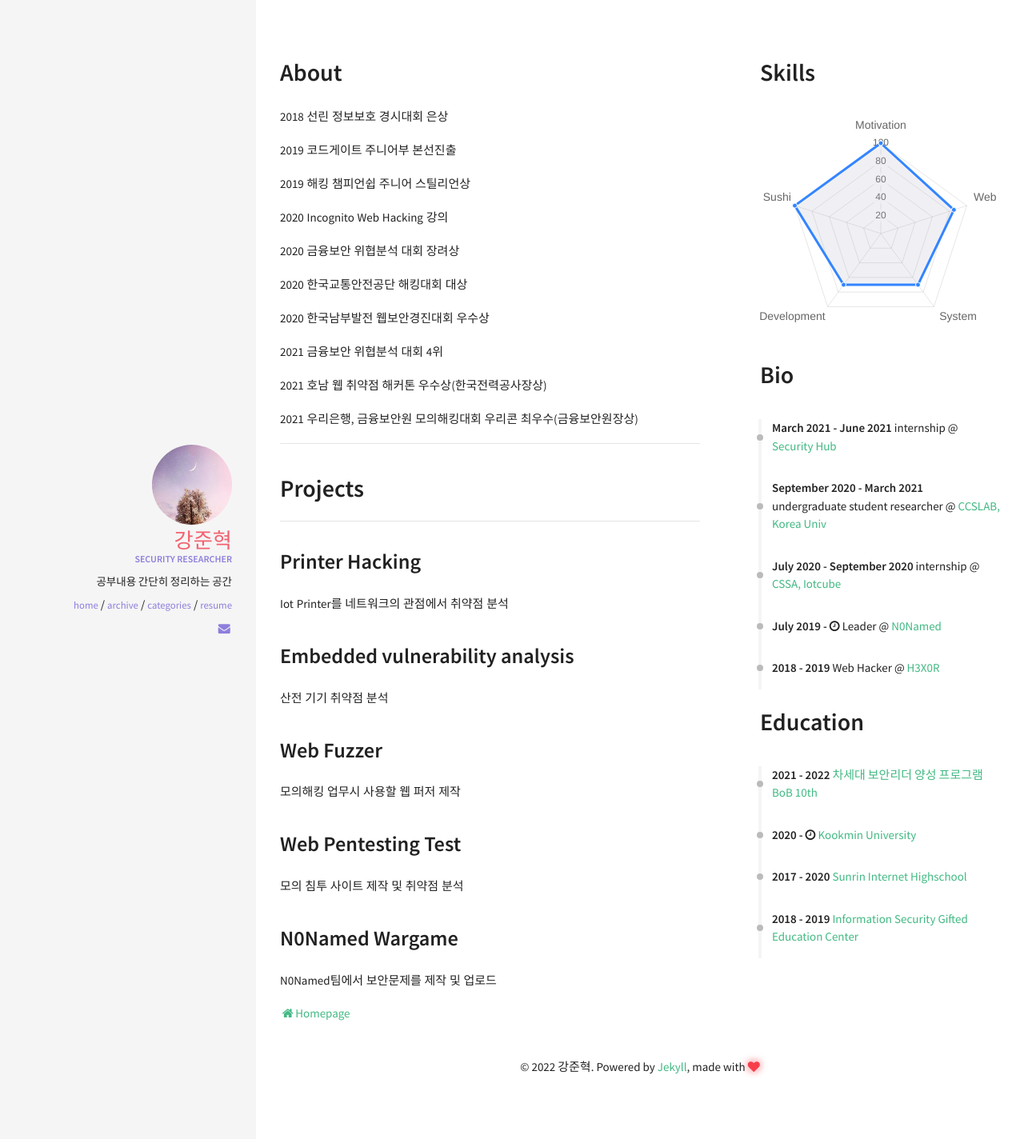
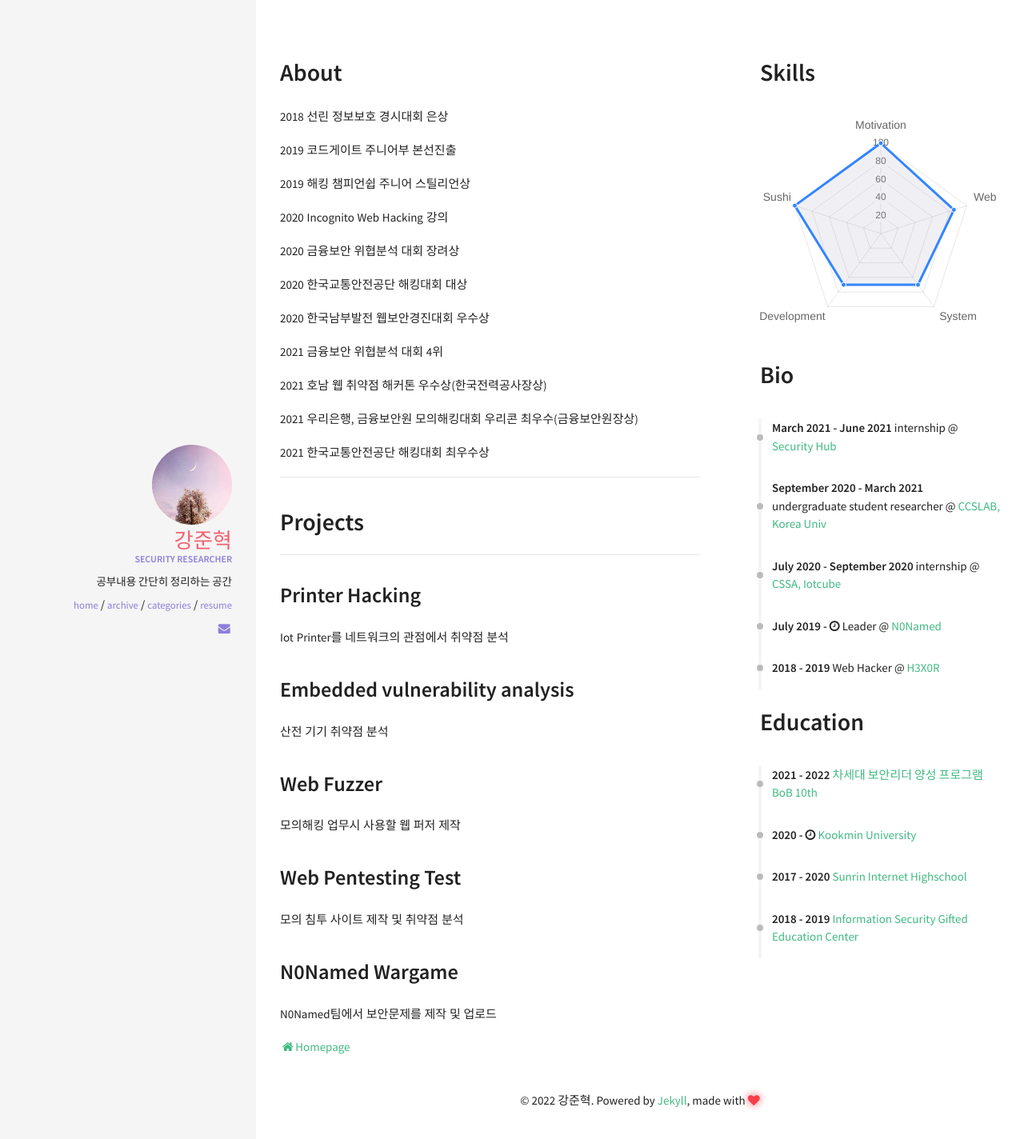
Before and after one commit to kangsecu/kangsecu.github.io, a Jekyll site: the page built from resume.html, in a window 1280 px wide. Shown: the top 1424 px of the page at 80% size. Built offline with Jekyll 4.4.1, drawn with Linux system fonts in a browser that asks for light colours; nearby versions of some CDN libraries.

Commit message:
Update about.html

```diff
--- a/_includes/sections/about.html
+++ b/_includes/sections/about.html
@@ -11,5 +11,6 @@
     <p>2021 금융보안 위협분석 대회 4위
     <p>2021 호남 웹 취약점 해커톤 우수상(한국전력공사장상)
     <p>2021 우리은행, 금융보안원 모의해킹대회 우리콘 최우수(금융보안원장상)
+    <p>2021 한국교통안전공단 해킹대회 최우수상
 </div>
 <hr>
```
